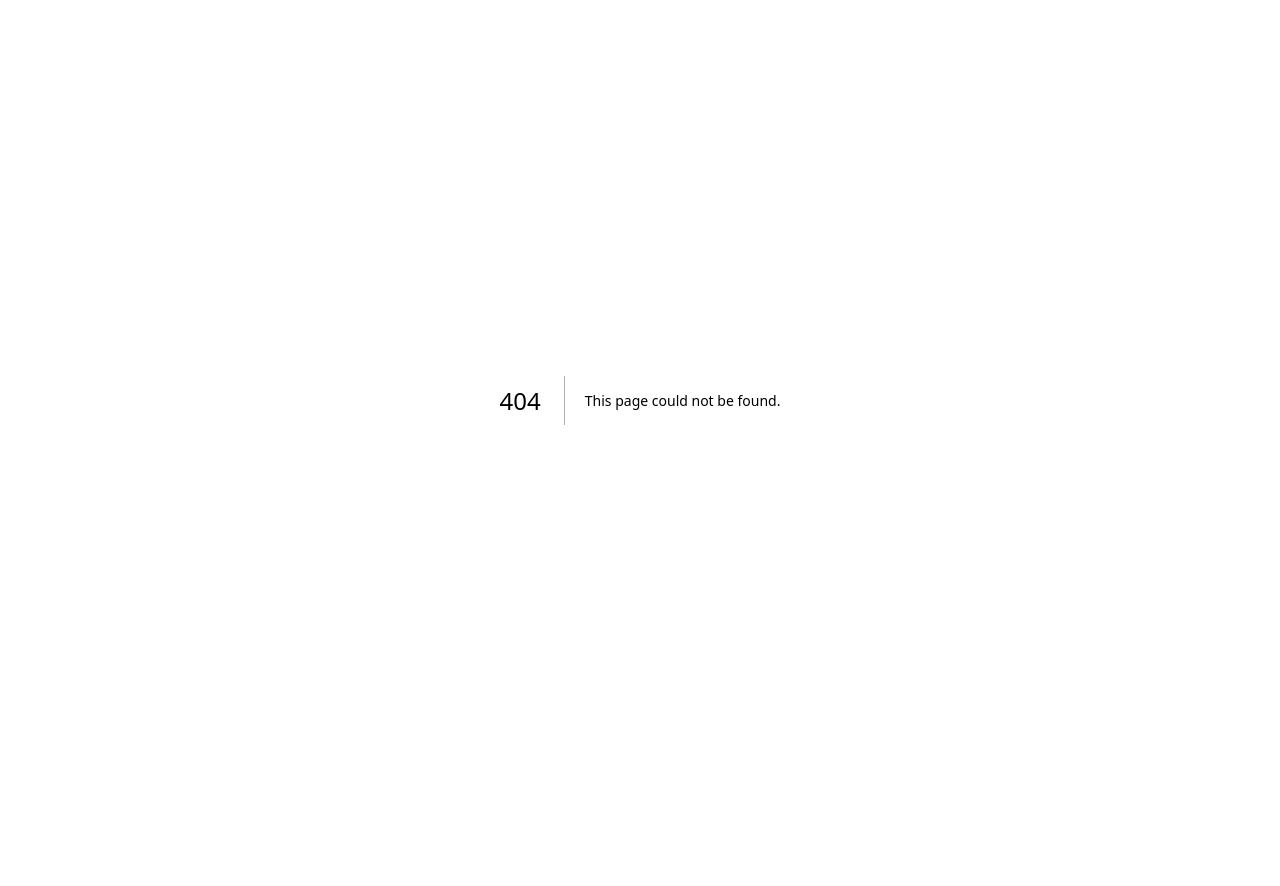
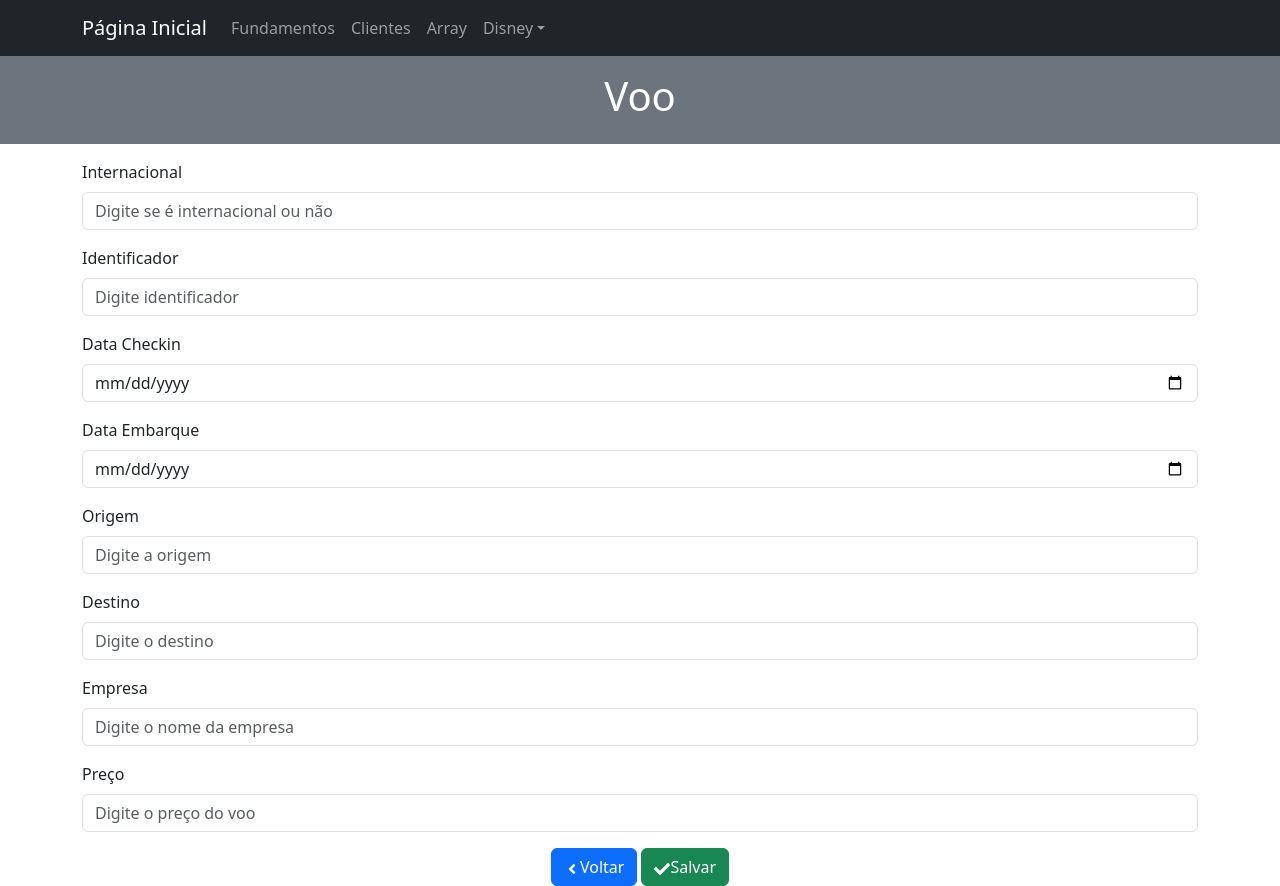
Before and after one commit to Dev-Kauan/voemais, a Next.js app: page /voo/create in a window 1280 px wide. Before the commit this address had no page. Before the commit the page ends 800 px from the top, so only its background shows below. Built offline with nearby package versions, Linux system fonts and the light colour scheme.

Commit message:
feat: CREATE e READ do voo.

```diff
--- /dev/null
+++ b/src/app/voo/create/page.js
@@ -0,0 +1,116 @@
+'use client'
+
+import Pagina from "@/app/components/Pagina";
+import { Formik } from "formik";
+import Link from "next/link";
+import { useRouter } from "next/navigation";
+import { Button, Form } from "react-bootstrap";
+import { FaCheck } from "react-icons/fa";
+import { FaAngleLeft } from "react-icons/fa";
+
+export default function Page() {
+
+    const route = useRouter()
+
+    function salvar(dados) {
+        const voo = JSON.parse(localStorage.getItem('voo')) || []
+        voo.push(dados);
+        localStorage.setItem('voo', JSON.stringify(voo))
+        return route.push('/voo')
+    }
+
+    return (
+        <Pagina titulo="Voo">
+            <Formik
+                initialValues={{ internacional: '', identificador: '', data_checkin: '', data_embarque: '', origem: '', destino: '', empresa: '', preco: '' }}
+                onSubmit={values => salvar(values)}
+            >
+                {({
+                    values,
+                    handleChange,
+                    handleSubmit,
+                }) => (
+                    <Form className="mt-3">
+                        <Form.Group className="mb-3" controlId="internacional">
+                            <Form.Label>Internacional</Form.Label>
+                            <Form.Control
+                                type="text"
+                                placeholder="Digite se é internacional ou não"
+                                name="internacional"
+                                value={values.internacional}
+                                onChange={handleChange('internacional')}
+                            />
+                        </Form.Group>
+                        <Form.Group className="mb-3" controlId="identificador">
+                            <Form.Label>Identificador</Form.Label>
+                            <Form.Control type="text"
+                                placeholder="Digite identificador"
+                                name="identificador"
+                                value={values.identificador}
+                                onChange={handleChange('identificador')}
+                            />
+                        </Form.Group>
+                        <Form.Group className="mb-3" controlId="data_checkin">
+                            <Form.Label>Data Checkin</Form.Label>
+                            <Form.Control type="date"
+                                name="data_checkin"
+                                value={values.data_checkin}
+                                onChange={handleChange('data_checkin')}
+                            />
+                        </Form.Group>
+                        <Form.Group className="mb-3" controlId="data_embarque">
+                            <Form.Label>Data Embarque</Form.Label>
+                            <Form.Control type="date"
+                                name="data_embarque"
+                                value={values.data_embarque}
+                                onChange={handleChange('data_embarque')}
+                            />
+                        </Form.Group>
+                        <Form.Group className="mb-3" controlId="origem">
+                            <Form.Label>Origem</Form.Label>
+                            <Form.Control type="text"
+                                placeholder="Digite a origem"
+                                name="origem"
+                                value={values.origem}
+                                onChange={handleChange('origem')}
+                            />
+                        </Form.Group>
+                        <Form.Group className="mb-3" controlId="destino">
+                            <Form.Label>Destino</Form.Label>
+                            <Form.Control type="text"
+                                placeholder="Digite o destino"
+                                name="destino"
+                                value={values.destino}
+                                onChange={handleChange('destino')}
+                            />
+                        </Form.Group>
+                        <Form.Group className="mb-3" controlId="empresa">
+                            <Form.Label>Empresa</Form.Label>
+                            <Form.Control type="text"
+                                placeholder="Digite o nome da empresa"
+                                name="empresa"
+                                value={values.empresa}
+                                onChange={handleChange('empresa')}
+                            />
+                        </Form.Group>
+                        <Form.Group className="mb-3" controlId="preco">
+                            <Form.Label>Preço</Form.Label>
+                            <Form.Control type="number"
+                                placeholder="Digite o preço do voo"
+                                name="preco"
+                                value={values.preco}
+                                onChange={handleChange('preco')}
+                            />
+                        </Form.Group>
+                        <div className="text-center">
+                            <Link href={"/voo"} className="btn btn-primary"><FaAngleLeft />Voltar</Link>
+                            <Button variant="success" className="ms-1" onClick={handleSubmit}>
+                                <FaCheck />Salvar
+                            </Button>
+                        </div>
+                    </Form>
+                )}
+            </Formik>
+        </Pagina>
+    )
+}
```
Also changed, not shown: src/app/voo/page.js (added, +51 -0 lines).
